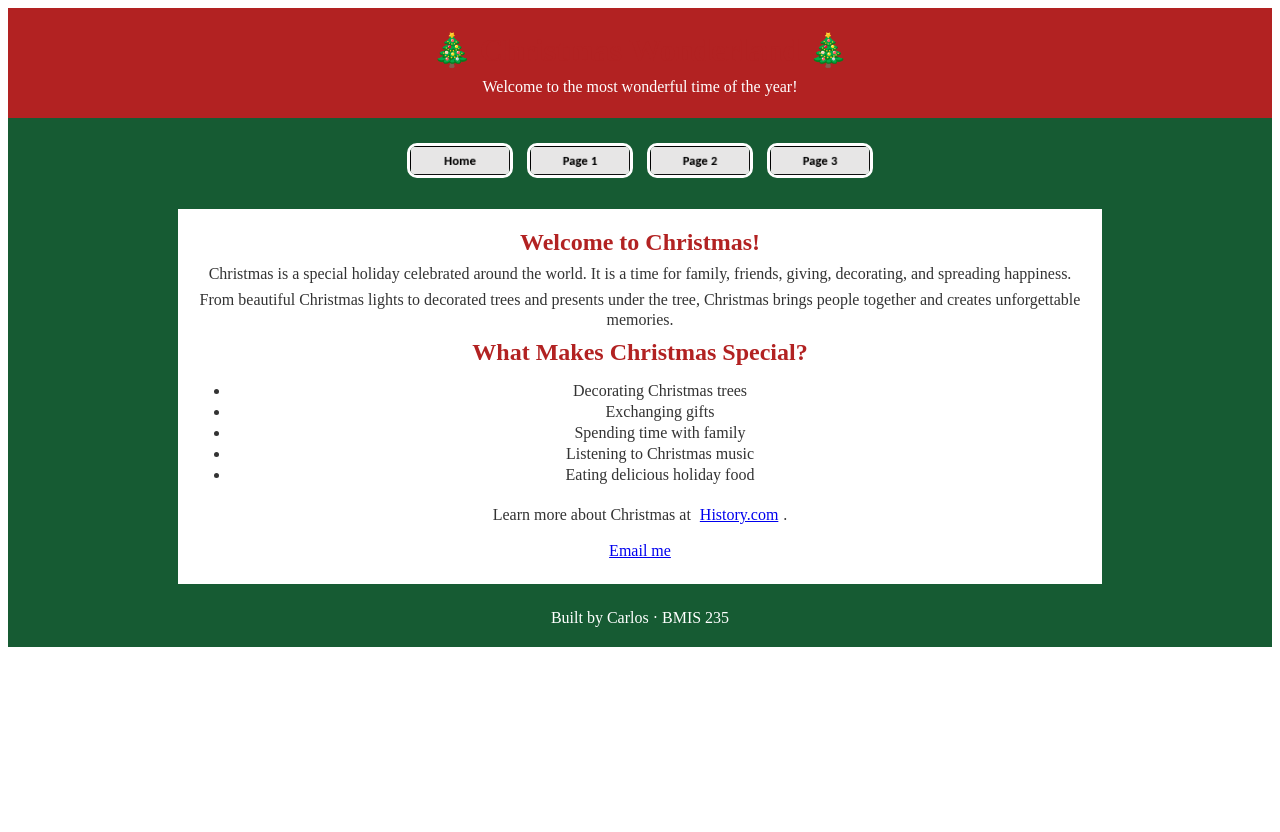
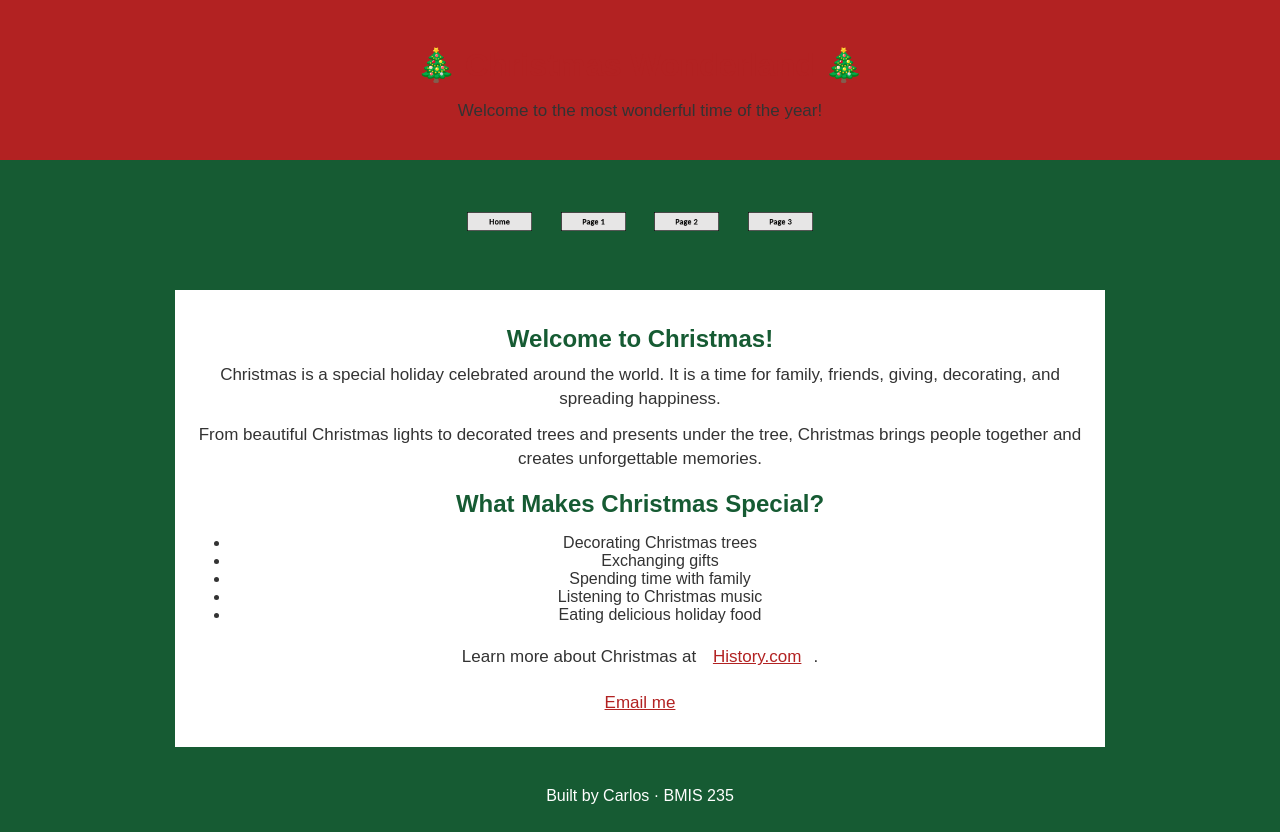
Before and after one commit to 4rlos/bmis235-html-4, a plain HTML site: page index.html in a window 1280 px wide. Drawn offline with Linux system fonts and the light colour scheme.

Commit message:
Refactor CSS styles for consistency and clarity

```diff
--- a/styles.css
+++ b/styles.css
@@ -1,105 +1,102 @@
+/* GENERAL WEBSITE STYLE */
+body {
+    background-color: white;
+    font-family: Arial, sans-serif;
+    margin: 0;
+    padding: 0;
+    color: #333;
+}
 
-/* Main page style */
-html {
+/* HEADER */
+header {
+    background-color: #b22222;
+    color: white;
+    text-align: center;
+    padding: 25px;
+}
+
+h1 {
+    color: #b22222;
+    text-align: center;
+    margin-bottom: 15px;
+}
+
+h2 {
+    color: #165b33;
+    margin-bottom: 10px;
+}
+
+/* NAVIGATION BAR */
+nav {
+    background-color: #165b33;
+    padding: 12px;
+    text-align: center;
+}
+
+nav a {
+    display: inline-block;
+    margin: 5px 12px;
+}
+
+nav img {
+    width: 65px;
+    height: 65px;
+    object-fit: contain;
+}
+
+/* MAIN CONTENT */
+main {
+    max-width: 900px;
+    margin: 15px auto;
+    padding: 15px;
     background-color: white !important;
 }
 
-body {
-    background: white !important;
-    min-height: 100vh;
-}
-
-body main,
-body section,
-body article,
-body div {
+/* KEEP CONTENT BACKGROUNDS WHITE */
+main *,
+section,
+article,
+.content,
+.container,
+.showcase {
     background-color: white !important;
     background-image: none !important;
 }
 
-/* Top heading */
-header {
-    background-color: #b22222;
-    color: white;
-    text-align: center;
-    padding: 15px;
-}
-
-/* Headings */
-h1, h2, h3 {
-    color: #b22222;
-    text-align: center;
-    margin: 8px 0;
-}
-
-/* Navigation */
-nav {
-    background-color: #165b33;
-    text-align: center;
-    padding: 10px;
-}
-
-nav a {
-    display: inline-block;
-    margin: 5px;
-}
-
-nav img {
-    width: 100px;
-    height: auto;
-    border: 3px solid white;
-    border-radius: 10px;
-}
-
-nav img:hover {
-    border-color: #ffd700;
-}
-
-/* Content areas */
-main, section, article, div {
-    background-color: white !important;
+/* PARAGRAPHS */
+p {
+    font-size: 17px;
+    line-height: 1.4;
+    margin-top: 8px;
+    margin-bottom: 12px;
     color: #333;
 }
 
-main {
-    max-width: 900px;
-    margin: 12px auto;
-    padding: 12px;
+/* IMAGES */
+img {
+    max-width: 100%;
+    height: auto;
 }
 
-/* Paragraphs */
-p {
-    line-height: 1.3;
-    font-size: 16px;
-    margin: 5px 0;
+/* LINKS */
+a {
+    color: #b22222;
 }
 
-/* Lists */
-li {
-    margin: 3px 0;
+a:hover {
+    color: #165b33;
 }
 
-/* Images */
-img {
-    max-width: 100%;
-}
-
-/* Footer */
+/* FOOTER */
 footer {
     background-color: #165b33;
     color: white;
     text-align: center;
-    padding: 10px;
-    margin-top: 15px;
+    padding: 15px;
+    margin-top: 25px;
 }
 
-/* Smaller screens */
-@media screen and (max-width: 600px) {
-    nav img {
-        width: 70px;
-    }
-
-    main {
-        margin: 8px;
-    }
+footer p {
+    color: white;
+    background-color: transparent !important;
 }
```
